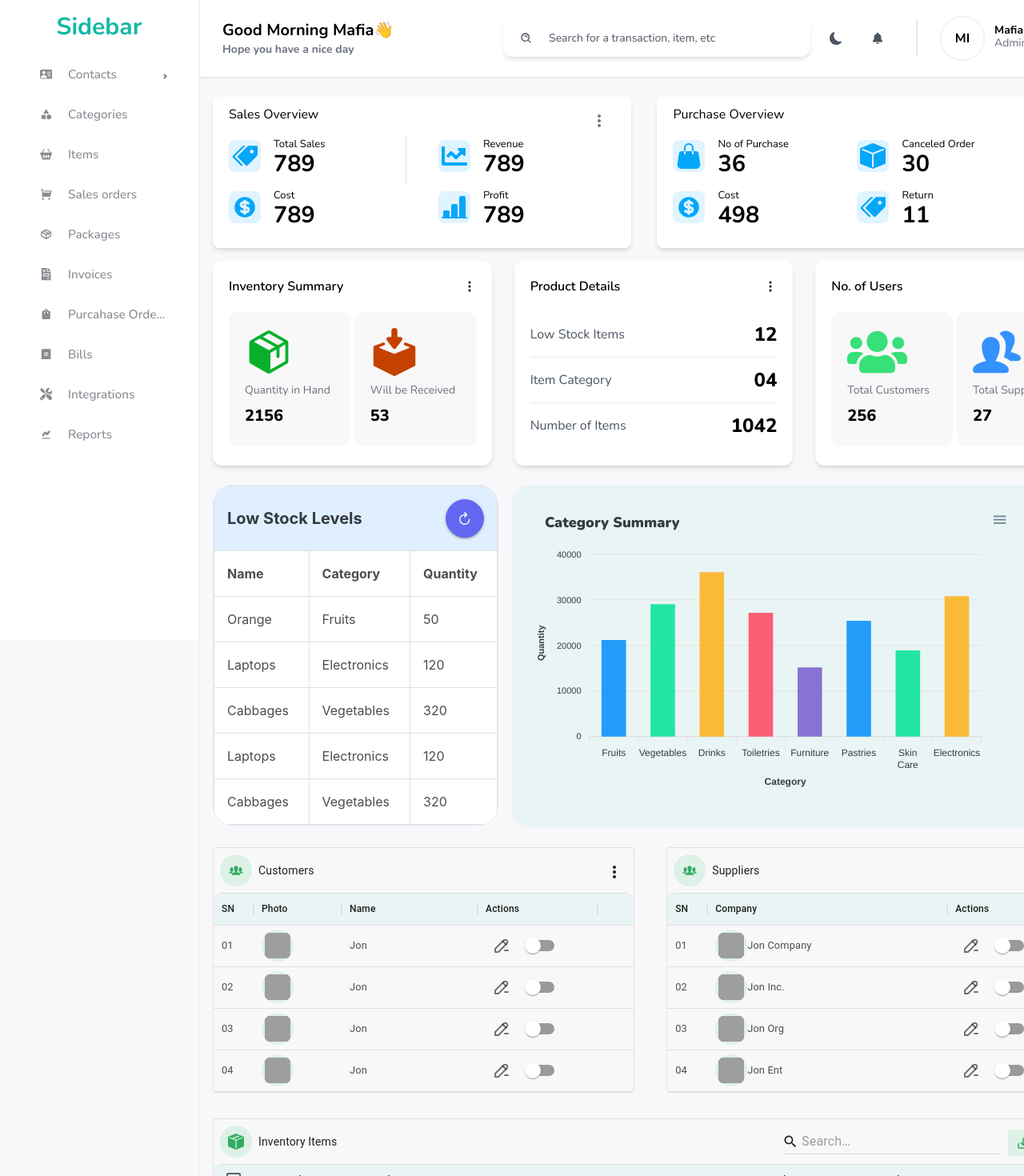
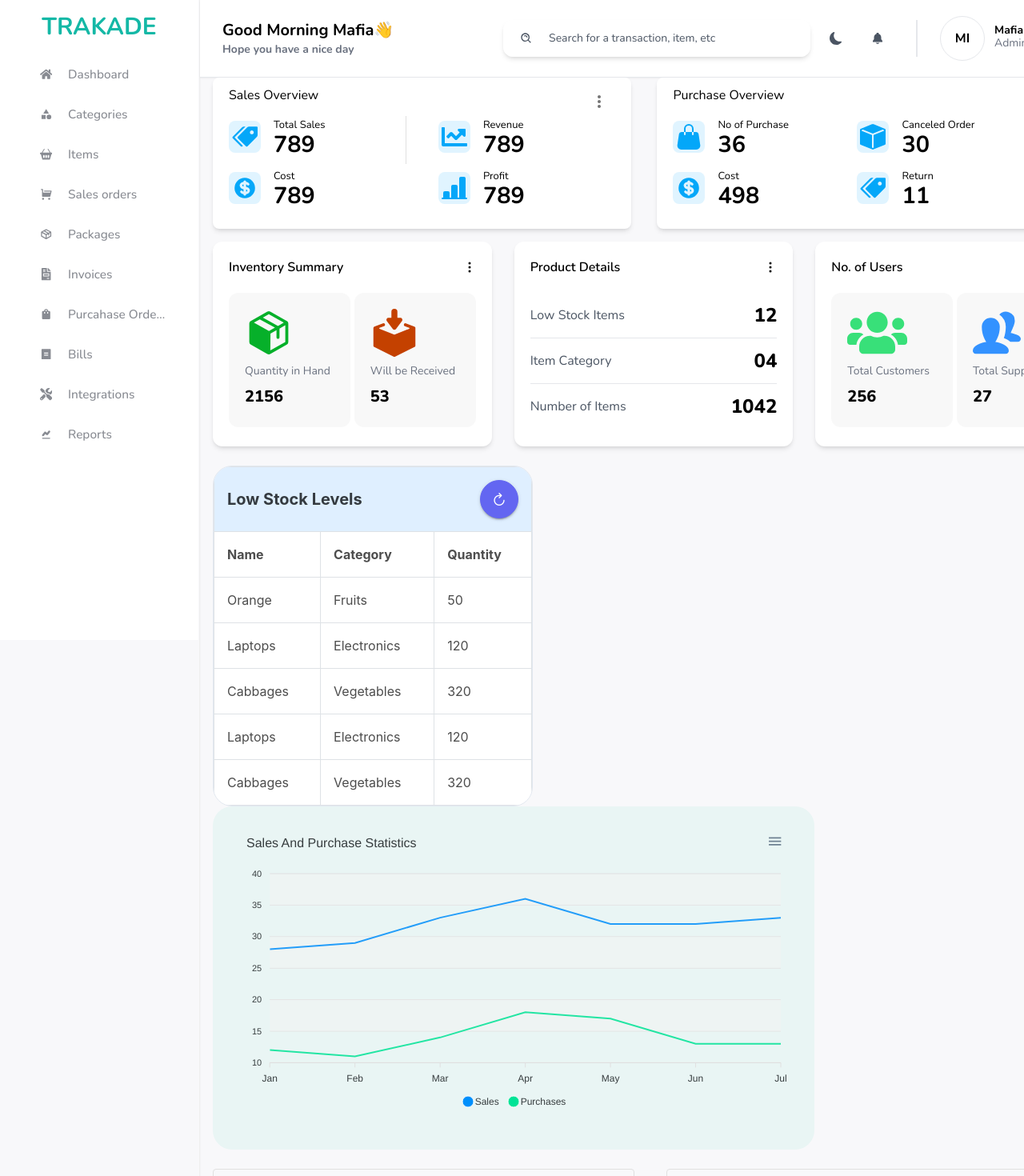
Before and after one commit to Strangeal/front-trakade, a React (Vite) app: page /dashboard in a window 1280 px wide. Shown: the top 1470 px of the page at 80% size. Built offline with nearby package versions, Linux system fonts and the light colour scheme; grey boxes are pictures that could not be loaded.

Commit message:
Add component to view all items

```diff
--- a/src/components/dashboard/SideBar.tsx
+++ b/src/components/dashboard/SideBar.tsx
@@ -1,97 +1,92 @@
-import Icon from "@mui/material/Icon";
-import { BiPackage } from "react-icons/bi";
+import Icon from '@mui/material/Icon';
+import { BiPackage } from 'react-icons/bi';
 import {
   BsCheck2All,
   BsFillBasket2Fill,
   BsFillPersonVcardFill,
-} from "react-icons/bs";
-import { FaFileInvoice, FaTools } from "react-icons/fa";
-import { MdCategory, MdFavorite, MdShoppingBag } from "react-icons/md";
-import { RiBillFill, RiShoppingCartFill } from "react-icons/ri";
-import { TiChartLine } from "react-icons/ti";
+} from 'react-icons/bs';
+import { FaFileInvoice, FaHome, FaTools } from 'react-icons/fa';
+import { MdCategory, MdFavorite, MdShoppingBag } from 'react-icons/md';
+import { RiBillFill, RiShoppingCartFill } from 'react-icons/ri';
+import { TiChartLine } from 'react-icons/ti';
 import {
   Menu,
   MenuItem,
   Sidebar,
   SubMenu,
   sidebarClasses,
-} from "react-pro-sidebar";
-import { Link } from "react-router-dom";
+} from 'react-pro-sidebar';
+import { Link } from 'react-router-dom';
 
-import React from "react";
+import React from 'react';
 
 const SideBar = () => {
   const navItem = [
     {
+      icon: FaHome,
+      name: 'Dashboard',
+      path: 'dashboard',
+    },
+    {
       icon: MdCategory,
-      name: "Categories",
+      name: 'Categories',
+      path: 'dashboard/categories',
     },
     {
       icon: BsFillBasket2Fill,
-      name: "Items",
+      name: 'Items',
+      path: 'dashboard/items',
     },
     {
       icon: RiShoppingCartFill,
-      name: "Sales orders",
+      name: 'Sales orders',
+      path: 'dashboard/sales',
     },
     {
       icon: BiPackage,
-      name: "Packages",
+      name: 'Packages',
     },
     {
       icon: FaFileInvoice,
-      name: "Invoices",
+      name: 'Invoices',
     },
     {
       icon: MdShoppingBag,
-      name: "Purcahase Orders",
+      name: 'Purcahase Orders',
     },
     {
       icon: RiBillFill,
-      name: "Bills",
+      name: 'Bills',
     },
     {
       icon: FaTools,
-      name: "Integrations",
+      name: 'Integrations',
     },
     {
       icon: TiChartLine,
-      name: "Reports",
+      name: 'Reports',
     },
   ];
   return (
     <Sidebar
       rootStyles={{
         [`.${sidebarClasses.container}`]: {
-          backgroundColor: "white",
-          height: "100vh",
-          width: "15.5rem",
-          position: "fixed",
+          backgroundColor: 'white',
+          height: '100vh',
+          width: '15.5rem',
+          position: 'fixed',
           zIndex: 100,
         },
       }}
     >
       {/* Showing my tailwind skills 🤣🤣 */}
-      <h2 className="p-4 text-center font-bold text-3xl text-teal-500">
-        Sidebar
+      <h2 className="p-4 uppercase text-center font-bold text-3xl text-teal-500">
+        Trakade
       </h2>
       <Menu>
-        <SubMenu
-          label="Contacts"
-          icon={React.createElement(BsFillPersonVcardFill)}
-        >
+        {navItem.map(({ icon, name, path }) => (
           <MenuItem
-            component={<Link to="/" />}
-            icon={React.createElement(MdFavorite)}
-          >
-            Favorite
-          </MenuItem>
-          <MenuItem icon={React.createElement(BsCheck2All)}>All</MenuItem>
-        </SubMenu>
-
-        {navItem.map(({ icon, name }) => (
-          <MenuItem
-            component={<Link to="/" />}
+            component={<Link to={`/${path}`} />}
             icon={React.createElement(icon)}
           >
             {name}
--- a/src/components/stocks/StockSummary.tsx
+++ b/src/components/stocks/StockSummary.tsx
@@ -1,82 +1,76 @@
-import { useState } from "react";
-import { default as ReactApexChart } from "react-apexcharts";
-import styles from "../../styles/Categories.module.css";
-import StockLevels from "./StockLevels";
+import { useState } from 'react';
+import { default as ReactApexChart } from 'react-apexcharts';
+import styles from '../../styles/Categories.module.css';
+import StockLevels from './StockLevels';
 
 const StockSummary = () => {
-  const options = {
+  const chart = {
     series: [
       {
-        data: [21200, 29042, 36110, 27185, 15169, 25410, 18933, 30809],
+        name: 'Sales',
+        data: [28, 29, 33, 36, 32, 32, 33],
+      },
+      {
+        name: 'Purchases',
+        data: [12, 11, 14, 18, 17, 13, 13],
       },
     ],
     options: {
-      title: {
-        text: "Category Summary",
-        style: {
-          fontFamily: "Nunito",
-          fontSize: "18px",
-        },
-      },
       chart: {
         height: 350,
-        type: "bar",
-        background: "#e9f5f4",
-      },
-      plotOptions: {
-        bar: {
-          columnWidth: "50%",
-          distributed: true,
+        type: 'line',
+        zoom: {
+          enabled: false,
         },
       },
       dataLabels: {
         enabled: false,
       },
-      legend: {
-        show: false,
+      stroke: {
+        show: true,
+        curve: 'straight',
+        width: 2,
+      },
+      title: {
+        text: 'Sales And Purchase Statistics',
+        align: 'left',
+        style: {
+          fontSize: '16px',
+          fontWeight: 'normal',
+        },
+      },
+      grid: {
+        row: {
+          colors: ['#f3f3f3', 'transparent'],
+          opacity: 0.5,
+        },
       },
       xaxis: {
         categories: [
-          ["Fruits"],
-          ["Vegetables"],
-          ["Drinks"],
-          "Toiletries",
-          ["Furniture"],
-          ["Pastries"],
-          ["Skin", "Care"],
-          ["Electronics"],
+          'Jan',
+          'Feb',
+          'Mar',
+          'Apr',
+          'May',
+          'Jun',
+          'Jul',
+          'Aug',
+          'Sep',
         ],
-        labels: {
-          style: {
-            // colors: colors,
-            fontSize: "12px",
-          },
-        },
-        title: {
-          text: "Category",
-        },
-      },
-      yaxis: {
-        show: true,
-        showAlways: true,
-        title: {
-          text: "Quantity",
-          offsetX: -5,
-        },
       },
     },
   };
 
   return (
     <section className={styles.cat_container}>
-      <div className="">
+      <div className="w-[25rem]">
         <StockLevels />
       </div>
       <div className={styles.cat_summary}>
         <ReactApexChart
-          options={options.options}
-          series={options.series}
-          type="bar"
+          options={chart.options}
+          series={chart.series}
+          type="line"
           height={350}
         />
       </div>
--- a/src/components/stocks/index.ts
+++ b/src/components/stocks/index.ts
@@ -1,3 +1,4 @@
 export { default as AllCategories } from './AllCategories';
 export { default as StockLevels } from './StockLevels';
 export { default as StockSummary } from './StockSummary';
+export { default as ItemCard, default as Items } from './items/Items';
--- /dev/null
+++ b/src/components/stocks/items/ItemCard.tsx
@@ -0,0 +1,68 @@
+type ItemProps = {
+  item: {
+    image: string;
+    name: string;
+    category: string;
+    unit_price: number;
+    quantity: number;
+  };
+};
+
+const ItemCard = ({ item }: ItemProps) => {
+  return (
+    <>
+      <button
+        type="button"
+        className="hover:shadow-lg hover:-translate-y-2 dark:hover:-translate-y-1 transition duration-300"
+      >
+        <div className="item-card border bg-white dark:bg-slate-800 dark:border-none p-3 rounded-md">
+          <div className="flex gap-x-4 border-b pb-3">
+            <div className="grid place-items-center item-img bg-slate-600 w-[7rem] h-[7rem] overflow-hidden rounded-md">
+              <img
+                src={item.image}
+                alt={item.name}
+                className="w-[7rem] h-[7rem]"
+              />
+            </div>
+            <div className="flex justify-between flex-grow">
+              <div className="text-start">
+                <h2 className="font-bold">{item.name}</h2>
+                <p className="text-sm">{item.category}</p>
+              </div>
+              <p className="font-bold">
+                $<span>{item.unit_price.toFixed(2)}</span>
+              </p>
+            </div>
+          </div>
+
+          <div className="flex justify-between items-center pt-2">
+            {item.quantity === 0 ? (
+              <div className="item-level-badge bg-slate-200 text-sm px-3 py-1 rounded-full text-slate-500 font-bold">
+                Out of Stock
+              </div>
+            ) : item.quantity <= 100 ? (
+              <div className="item-level-badge bg-orange-100 text-sm px-3 py-1 rounded-full text-yellow-600 font-bold">
+                Low
+              </div>
+            ) : (
+              <div className="item-level-badge bg-green-200 text-sm px-3 py-1 rounded-full text-green-600 font-bold">
+                In Stock
+              </div>
+            )}
+            <div className="text-sm flex gap-x-4">
+              <p className="text-indigo-600 dark:text-indigo-500 font-semibold">
+                <span>{item.quantity}</span> Qty
+              </p>
+              <p>|</p>
+              <p className="text-indigo-600 dark:text-indigo-500 font-semibold">
+                <span>${(item.unit_price * item.quantity).toFixed(2)}</span> in
+                total
+              </p>
+            </div>
+          </div>
+        </div>
+      </button>
+    </>
+  );
+};
+export default ItemCard;
--- a/src/main.tsx
+++ b/src/main.tsx
@@ -3,7 +3,7 @@ import ReactDOM from 'react-dom/client';
 import { Provider } from 'react-redux';
 import { createBrowserRouter, RouterProvider } from 'react-router-dom';
 import App from './App';
-import { AllCategories } from './components/stocks';
+import { AllCategories, Items } from './components/stocks';
 import './index.css';
 import Login from './pages/auth/Login';
 import Register from './pages/auth/Register';
@@ -37,6 +37,10 @@ const router = createBrowserRouter([
             path: 'categories',
             element: <AllCategories />,
           },
+          {
+            path: 'items',
+            element: <Items />,
+          },
         ],
       },
     ],
--- a/src/pages/dashboard/Home.tsx
+++ b/src/pages/dashboard/Home.tsx
@@ -53,7 +53,7 @@ const Home = () => {
           </Sidebar>
         </section>
 
-        <div className="p-4 mt-4 mb-8">
+        <div className="p-4 mt-4 mb-8 min-h-screen">
           <Outlet />
         </div>
       </div>
--- a/src/styles/Categories.module.css
+++ b/src/styles/Categories.module.css
@@ -1,7 +1,7 @@
 section.cat_container {
-  @apply grid xl:grid-cols-3 gap-4 grid-cols-1 my-6;
+  @apply flex flex-wrap gap-x-6 my-6;
 }
 
 div.cat_summary {
-  @apply bg-[#e9f5f4] col-span-2 p-8 rounded-3xl;
+  @apply bg-[#e9f5f4] w-[47rem] p-8 rounded-3xl;
 }
--- a/src/styles/Home.module.css
+++ b/src/styles/Home.module.css
@@ -3,7 +3,7 @@ section.home {
 }
 
 div.top-nav {
-  @apply shadow-sm border-b w-full px-7 py-5 mb-10 flex justify-between items-center;
+  @apply shadow-sm border-b w-full px-7 py-5 flex justify-between items-center;
 }
 
 div.main-content {
```
Also changed, not shown: src/components/stocks/items/Items.tsx (added, +106 -0 lines).
